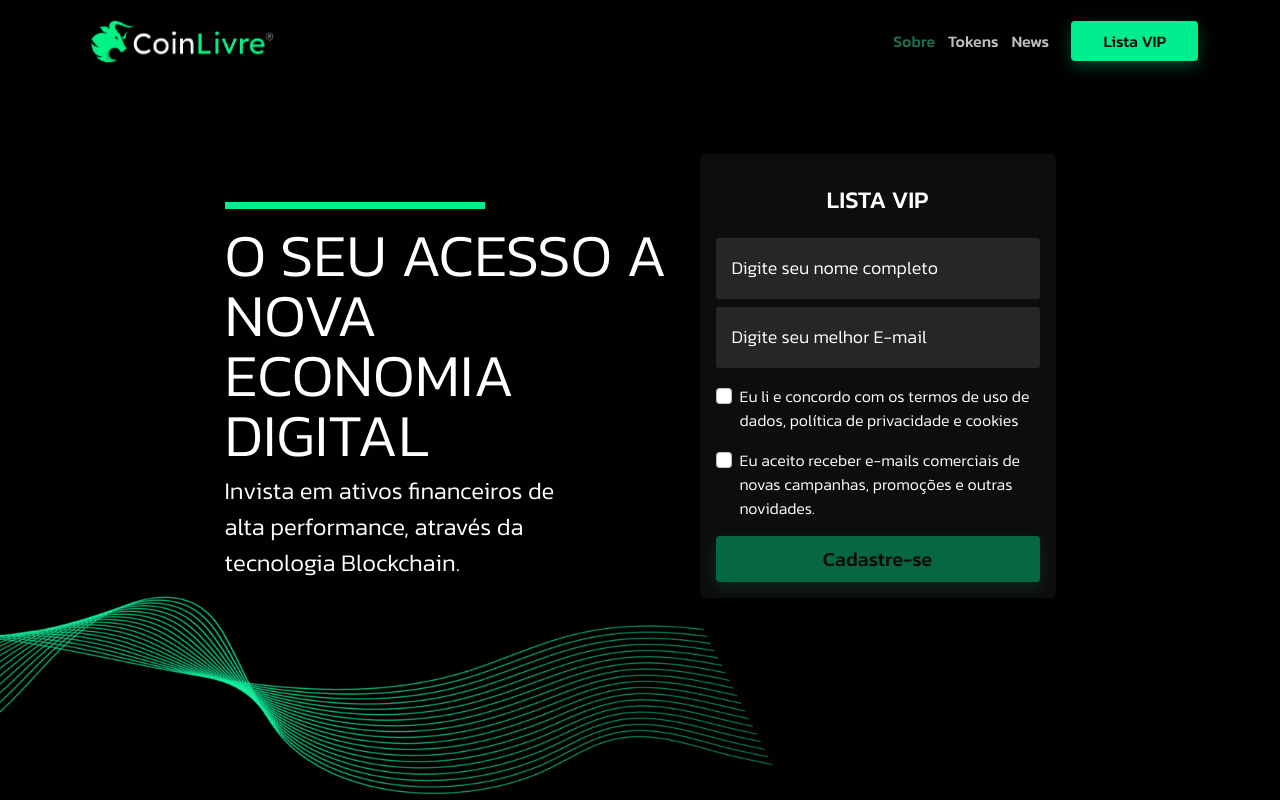
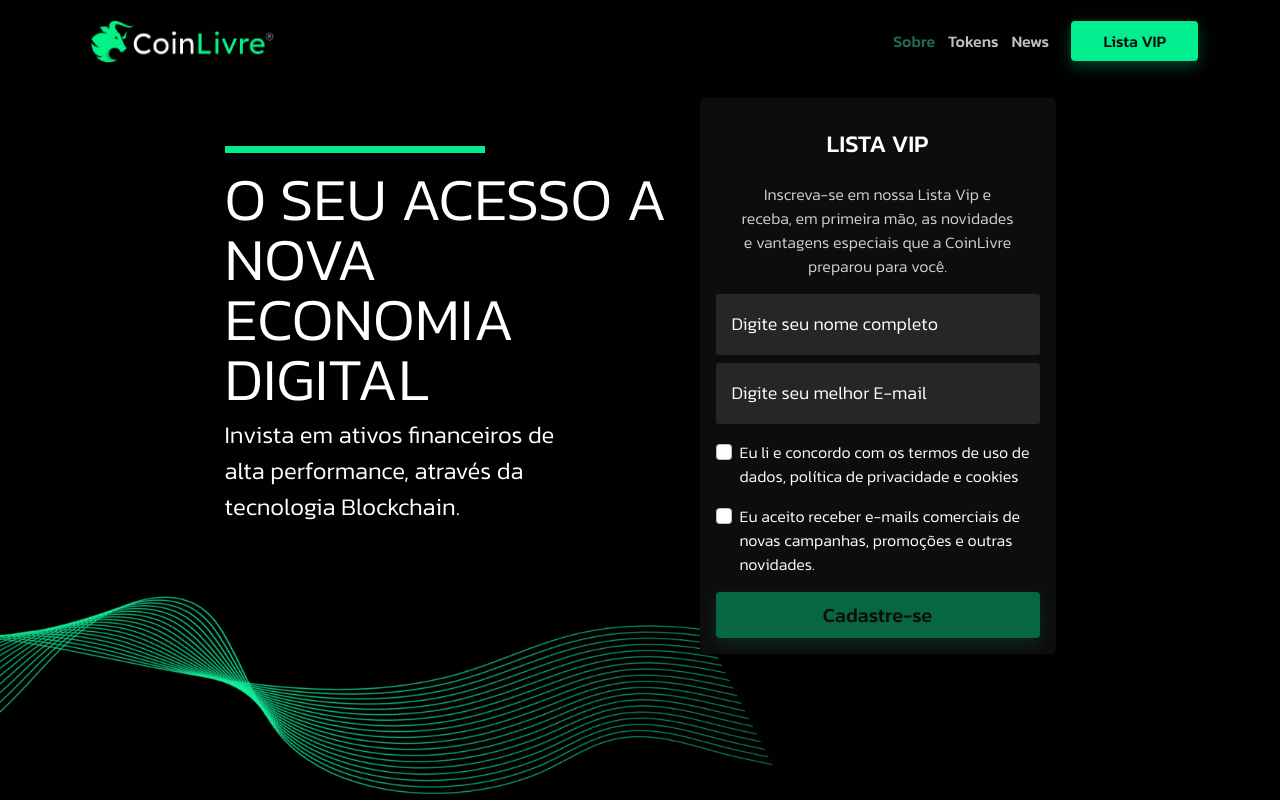
Before and after one commit to matheusmorita/CLfront, a Next.js app: page /quem-somos in a window 1280 px wide. Shown: the top 800 px of the page. Built offline with nearby package versions, Linux system fonts and the light colour scheme; no server answers.

Commit message:
feat: texto no form

```diff
--- a/components/organisms/WaitingList/index.tsx
+++ b/components/organisms/WaitingList/index.tsx
@@ -101,6 +101,13 @@ const WaitingList = () => {
         text='Lista VIP'
         size={24}
         hidden={false}
+      />
+      <Paragraph
+        id='waiting-list-desc'
+        color='#D1D1D1'
+        text='Inscreva-se em nossa Lista Vip e receba, em primeira mão, as novidades e vantagens especiais que a CoinLivre preparou para você.'
+        className='text-center px-4'
+        size={16}
       />
       {!finish && (
         <div
```
